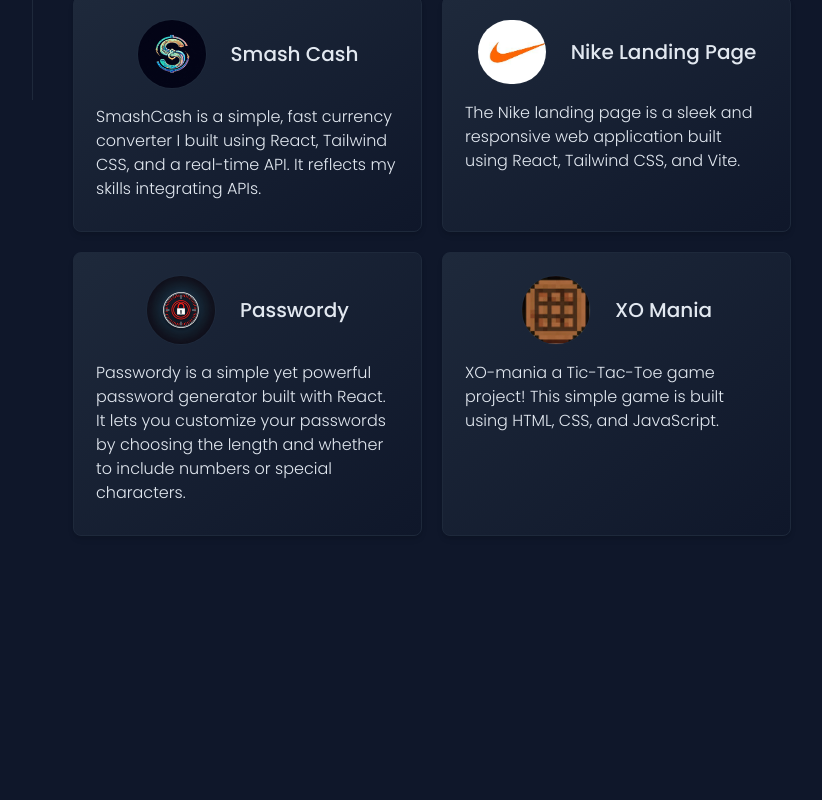
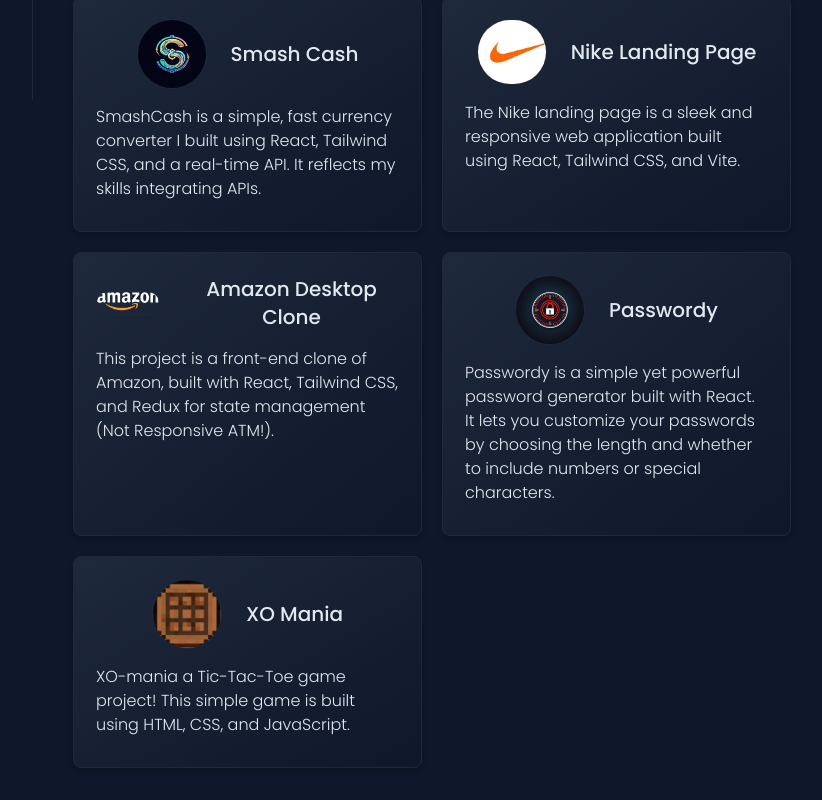
Before and after one commit to sxhilow/sahil.dev, a React (Vite) app: page /projects in a window 1280 px wide. Shown: the part 700-1500 px from the top of the page, without its empty margins (95-917 px from the left). Before the commit the page ends 1268 px from the top, so only its background shows below. Built offline with nearby package versions, Linux system fonts and the light colour scheme.

Commit message:
Amazon Clone project added

```diff
--- a/src/assets/project-images/index.js
+++ b/src/assets/project-images/index.js
@@ -1,6 +1,7 @@
 import sammyverse from './sammyverse.png'
 import nikelp from './nikelp.jpeg'
 import xomania from './xomania.jpeg'
+import amazonClone from './amazon-logo.png'
 import smashcash from './smashcash.jpg'
 import sahil from './sahil.png'
 import listitup from './listitup.png'
@@ -11,6 +12,7 @@
   sammyverse,
   nikelp,
   xomania,
+  amazonClone,
   smashcash,
   sahil,
   listitup,
--- a/src/constants/index.js
+++ b/src/constants/index.js
@@ -1,4 +1,4 @@
-import { sammyverse, nikelp, sahil, xomania, smashcash, listitup, passwordy, blogster } from "../assets/project-images"
+import { sammyverse, nikelp, sahil, xomania, smashcash, listitup, passwordy, blogster, amazonClone } from "../assets/project-images"
 
 export const projects = [
   {
@@ -36,6 +36,12 @@
     title: "Nike Landing Page",
     description: "The Nike landing page is a sleek and responsive web application built using React, Tailwind CSS, and Vite.",
     link: "https://github.com/sxhilx/nikelp"
+  },
+  {
+    imgURL: amazonClone,
+    title: "Amazon Desktop Clone",
+    description: "This project is a front-end clone of Amazon, built with React, Tailwind CSS, and Redux for state management (Not Responsive ATM!).",
+    link: "https://github.com/sxhilx/amazon-clone"
   },
   {
     imgURL: passwordy,
```
Also changed, not shown: src/assets/project-images/amazon-logo.png (added).
